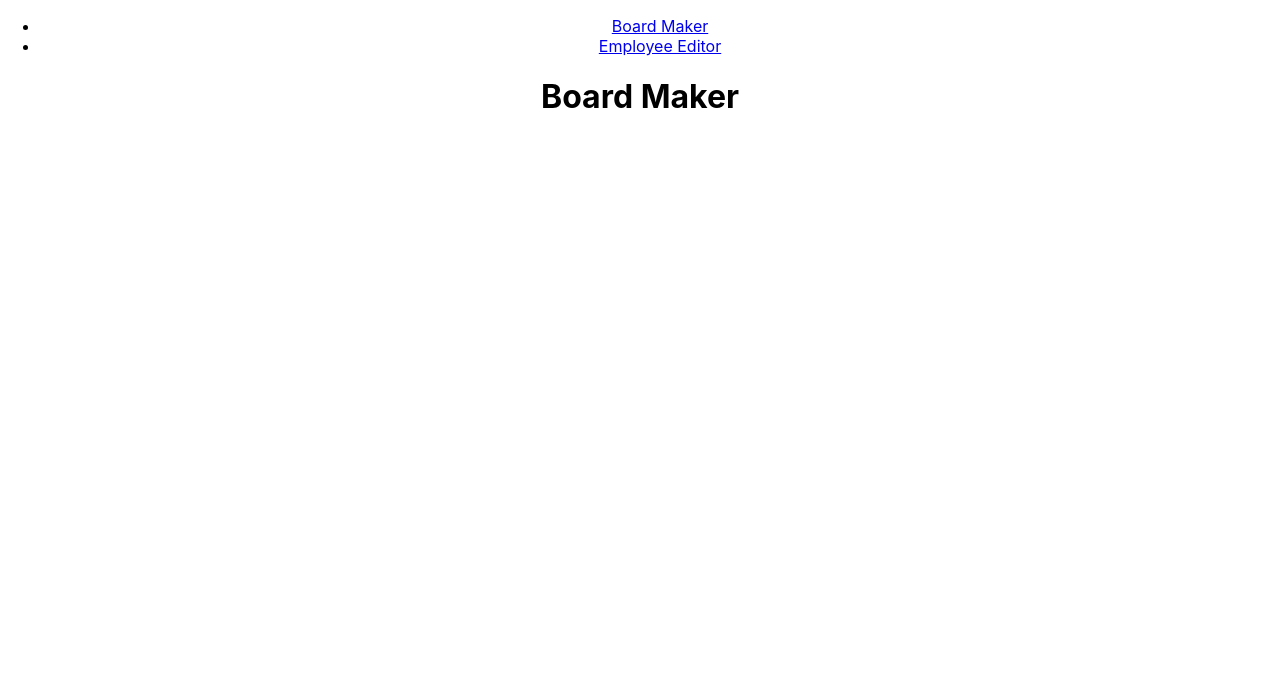
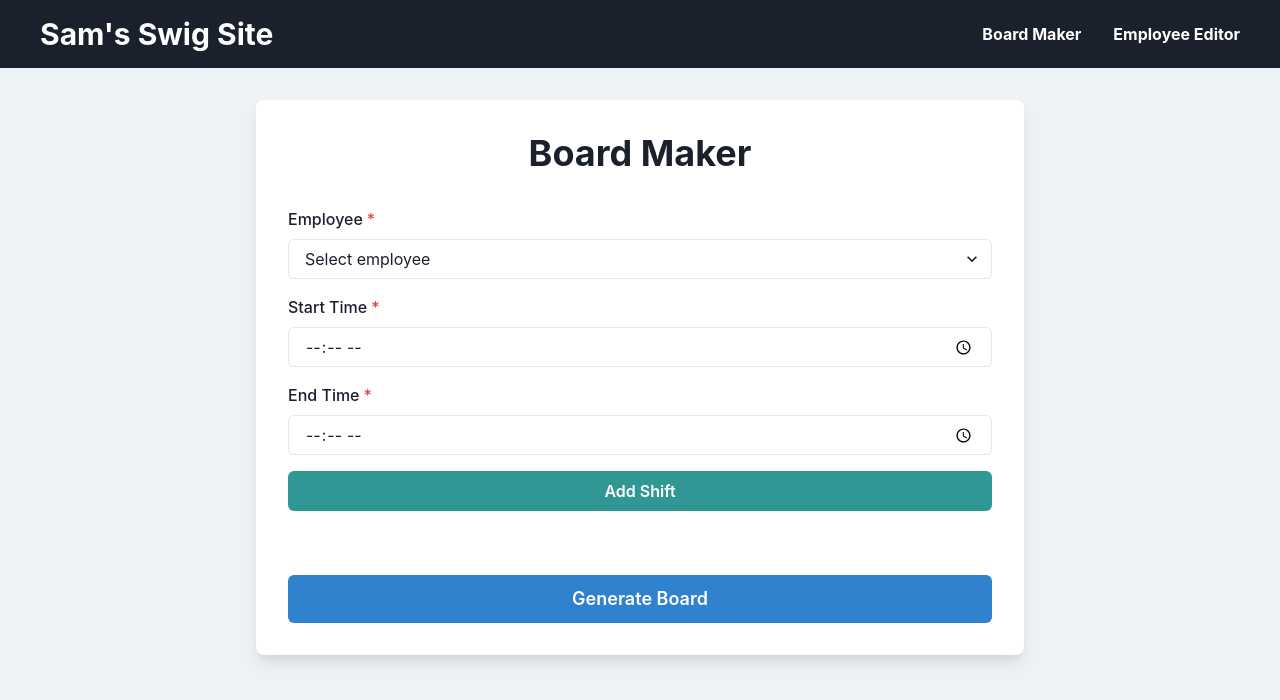
Before and after one commit to brittonsamuel99/swigboard, a React (Create React App) app: page /board-maker in a window 1280 px wide. Shown: the top 700 px of the page. Built offline with nearby package versions, Linux system fonts and the light colour scheme.

Commit message:
Chakra UI and initial board maker

```diff
--- a/package.json
+++ b/package.json
@@ -3,9 +3,13 @@
   "version": "0.1.0",
   "private": true,
   "dependencies": {
+    "@chakra-ui/react": "^2.8.2",
+    "@emotion/react": "^11.13.3",
+    "@emotion/styled": "^11.13.0",
     "@testing-library/jest-dom": "^5.17.0",
     "@testing-library/react": "^13.4.0",
     "@testing-library/user-event": "^13.5.0",
+    "framer-motion": "^11.3.30",
     "react": "^18.3.1",
     "react-dom": "^18.3.1",
     "react-router-dom": "^6.26.1",
--- a/src/App.js
+++ b/src/App.js
@@ -1,5 +1,6 @@
 import React from 'react';
 import { BrowserRouter as Router, Route, Routes, Navigate } from 'react-router-dom';
+import { ChakraProvider } from '@chakra-ui/react';
 import BoardMaker from './BoardMaker';
 import EmployeeEditor from './EmployeeEditor';
 import NavBar from './NavBar';
@@ -7,6 +8,7 @@ import './App.css';
 
 function App() {
     return (
+        <ChakraProvider>
             <Router>
                 <div className="App">
                     <NavBar />
@@ -17,6 +19,7 @@ function App() {
                     </Routes>
                 </div>
             </Router>
+        </ChakraProvider>
     );
 }
 
--- a/src/BoardMaker.js
+++ b/src/BoardMaker.js
@@ -1,11 +1,132 @@
-import React from 'react';
+import React, { useState, useEffect } from 'react';
+import {
+    Box,
+    Button,
+    Container,
+    FormControl,
+    FormLabel,
+    Input,
+    Select,
+    Stack,
+    Heading,
+    VStack,
+    Text,
+} from '@chakra-ui/react';
 
 function BoardMaker() {
+    const [shifts, setShifts] = useState([]);
+    const [employees, setEmployees] = useState([]);
+
+    const [newShift, setNewShift] = useState({
+        employee: '',
+        startTime: '',
+        endTime: ''
+    });
+
+    useEffect(() => {
+        // Retrieve the list of employees from localStorage
+        const savedEmployees = localStorage.getItem('employees');
+        if (savedEmployees) {
+            setEmployees(JSON.parse(savedEmployees));
+        }
+    }, []);
+
+    const handleShiftChange = (e) => {
+        const { name, value } = e.target;
+        setNewShift({ ...newShift, [name]: value });
+    };
+
+    const addShift = () => {
+        setShifts([...shifts, newShift]);
+        setNewShift({ employee: '', startTime: '', endTime: '' });
+    };
+
+    const generateBoard = () => {
+        // Placeholder for generate board logic
+        alert('Board generated with ' + shifts.length + ' shifts.');
+    };
+
     return (
-        <div>
-            <h1>Board Maker</h1>
-            {/* Add your Board Maker content here */}
-        </div>
+        <Box bg="gray.100" minH="100vh" py="8">
+            <Container maxW="container.md" bg="white" p="8" borderRadius="lg" boxShadow="lg">
+                <Heading as="h1" size="xl" textAlign="center" mb="8">
+                    Board Maker
+                </Heading>
+
+                {/* Shift Form */}
+                <Stack spacing="4" mb="8">
+                    <FormControl isRequired>
+                        <FormLabel>Employee</FormLabel>
+                        <Select
+                            placeholder="Select employee"
+                            name="employee"
+                            value={newShift.employee}
+                            onChange={handleShiftChange}
+                        >
+                            {employees.map((employee, index) => (
+                                <option key={index} value={employee.name}>
+                                    {employee.name}
+                                </option>
+                            ))}
+                        </Select>
+                    </FormControl>
+
+                    <FormControl isRequired>
+                        <FormLabel>Start Time</FormLabel>
+                        <Input
+                            type="time"
+                            name="startTime"
+                            value={newShift.startTime}
+                            onChange={handleShiftChange}
+                        />
+                    </FormControl>
+
+                    <FormControl isRequired>
+                        <FormLabel>End Time</FormLabel>
+                        <Input
+                            type="time"
+                            name="endTime"
+                            value={newShift.endTime}
+                            onChange={handleShiftChange}
+                        />
+                    </FormControl>
+
+                    <Button colorScheme="teal" onClick={addShift}>
+                        Add Shift
+                    </Button>
+                </Stack>
+
+                {/* Shifts List */}
+                <VStack spacing="4" mb="8">
+                    {shifts.map((shift, index) => (
+                        <Box
+                            key={index}
+                            p="4"
+                            bg="gray.50"
+                            borderWidth="1px"
+                            borderRadius="md"
+                            boxShadow="sm"
+                            w="100%"
+                            display="flex"
+                            justifyContent="space-between"
+                            alignItems="center"
+                        >
+                            <Text>
+                                <strong>Employee:</strong> {shift.employee}
+                            </Text>
+                            <Text>
+                                <strong>Time:</strong> {shift.startTime} - {shift.endTime}
+                            </Text>
+                        </Box>
+                    ))}
+                </VStack>
+
+                {/* Generate Board Button */}
+                <Button colorScheme="blue" size="lg" w="full" onClick={generateBoard}>
+                    Generate Board
+                </Button>
+            </Container>
+        </Box>
     );
 }
 
--- a/src/EmployeeEditor.js
+++ b/src/EmployeeEditor.js
@@ -1,4 +1,5 @@
-import React, { useState, useEffect } from 'react';
+import React, { useState } from 'react';
+import { Box, Container, Heading, Divider } from '@chakra-ui/react';
 import EmployeeList from './EmployeeList';
 import EmployeeForm from './EmployeeForm';
 
@@ -21,11 +22,16 @@ function EmployeeEditor() {
     };
 
     return (
-        <div>
-            <h1>Employee Editor</h1>
-            <EmployeeForm addEmployee={addEmployee} />
-            <EmployeeList employees={employees} deleteEmployee={deleteEmployee} />
-        </div>
+        <Box bg="gray.100" minH="100vh" py="8">
+            <Container maxW="container.md" bg="white" p="8" borderRadius="lg" boxShadow="lg">
+                <Heading as="h1" size="xl" textAlign="center" mb="8">
+                    Employee Editor
+                </Heading>
+                <EmployeeForm addEmployee={addEmployee} />
+                <Divider my="6" />
+                <EmployeeList employees={employees} deleteEmployee={deleteEmployee} />
+            </Container>
+        </Box>
     );
 }
 
--- a/src/EmployeeForm.js
+++ b/src/EmployeeForm.js
@@ -1,4 +1,5 @@
 import React, { useState } from 'react';
+import { Box, Button, FormControl, FormLabel, Input, Select, Stack } from '@chakra-ui/react';
 
 function EmployeeForm({ addEmployee }) {
     const [name, setName] = useState('');
@@ -12,18 +13,20 @@ function EmployeeForm({ addEmployee }) {
     };
 
     return (
-        <form onSubmit={handleSubmit}>
-            <div>
-                <label>Name:</label>
-                <input
+        <Box as="form" onSubmit={handleSubmit} p="4" bg="gray.50" borderRadius="md" boxShadow="sm">
+            <Stack spacing="4">
+                <FormControl isRequired>
+                    <FormLabel>Name</FormLabel>
+                    <Input
                         type="text"
                         value={name}
                         onChange={(e) => setName(e.target.value)}
+                        placeholder="Enter employee name"
                     />
-            </div>
-            <div>
-                <label>Position:</label>
-                <select
+                </FormControl>
+                <FormControl isRequired>
+                    <FormLabel>Position</FormLabel>
+                    <Select
                         value={position}
                         onChange={(e) => setPosition(e.target.value)}
                     >
@@ -31,10 +34,13 @@ function EmployeeForm({ addEmployee }) {
                         <option value="shift lead">Shift Lead</option>
                         <option value="agm">AGM</option>
                         <option value="gm">GM</option>
-                </select>
-            </div>
-            <button type="submit">Add Employee</button>
-        </form>
+                    </Select>
+                </FormControl>
+                <Button colorScheme="teal" type="submit">
+                    Add Employee
+                </Button>
+            </Stack>
+        </Box>
     );
 }
 
--- a/src/EmployeeList.js
+++ b/src/EmployeeList.js
@@ -1,18 +1,39 @@
 import React from 'react';
+import { Box, Button, Heading, Stack, Text } from '@chakra-ui/react';
 
 function EmployeeList({ employees, deleteEmployee }) {
     return (
-        <div>
-            <h2>Employee List</h2>
-            <ul>
+        <Box p="6" maxW="800px" mx="auto">
+            <Heading as="h2" size="lg" mb="6" textAlign="center">
+                Employee List
+            </Heading>
+            <Stack spacing="4">
                 {employees.map((employee, index) => (
-                    <li key={index}>
-                        {employee.name} - {employee.position}
-                        <button onClick={() => deleteEmployee(index)}>Delete</button>
-                    </li>
+                    <Box
+                        key={index}
+                        p="4"
+                        bg="gray.50"
+                        borderWidth="1px"
+                        borderRadius="md"
+                        boxShadow="sm"
+                        display="flex"
+                        justifyContent="space-between"
+                        alignItems="center"
+                    >
+                        <Text fontSize="lg">
+                            {employee.name} - {employee.position}
+                        </Text>
+                        <Button
+                            colorScheme="red"
+                            size="sm"
+                            onClick={() => deleteEmployee(index)}
+                        >
+                            Delete
+                        </Button>
+                    </Box>
                 ))}
-            </ul>
-        </div>
+            </Stack>
+        </Box>
     );
 }
 
--- a/src/NavBar.js
+++ b/src/NavBar.js
@@ -1,18 +1,45 @@
 import React from 'react';
-import { Link } from 'react-router-dom';
+import { Link as RouterLink } from 'react-router-dom';
+import { Box, Link, Stack, Flex, Heading } from '@chakra-ui/react';
 
 function NavBar() {
     return (
-        <nav>
-            <ul>
-                <li>
-                    <Link to="/board-maker">Board Maker</Link>
-                </li>
-                <li>
-                    <Link to="/employee-editor">Employee Editor</Link>
-                </li>
-            </ul>
-        </nav>
+        <Box as="nav" p="4" bg="gray.800" color="white" boxShadow="md">
+            <Flex
+                maxW="1200px"
+                mx="auto"
+                align="center"
+                justify="space-between"
+                wrap="wrap"
+            >
+                <Heading as="h1" size="lg">
+                    Sam's Swig Site
+                </Heading>
+                <Stack
+                    direction={["column", "row"]}
+                    spacing="8"
+                    align="center"
+                    mt={["4", "0"]}
+                >
+                    <Link
+                        as={RouterLink}
+                        to="/board-maker"
+                        fontWeight="bold"
+                        _hover={{ color: "teal.300", textDecoration: "none" }}
+                    >
+                        Board Maker
+                    </Link>
+                    <Link
+                        as={RouterLink}
+                        to="/employee-editor"
+                        fontWeight="bold"
+                        _hover={{ color: "teal.300", textDecoration: "none" }}
+                    >
+                        Employee Editor
+                    </Link>
+                </Stack>
+            </Flex>
+        </Box>
     );
 }
 
```
Also changed, not shown: 1 other file (tests, documents, lock files or other folders). Lines whose indentation alone changed are shown as unchanged.
